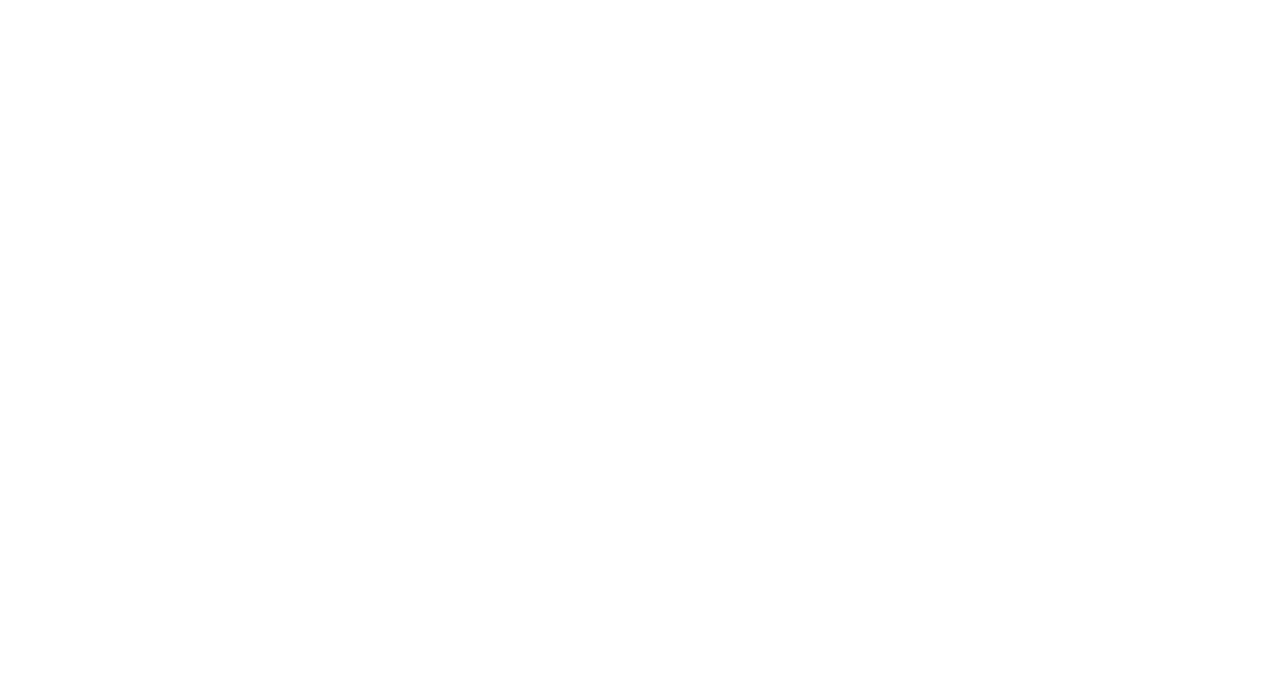
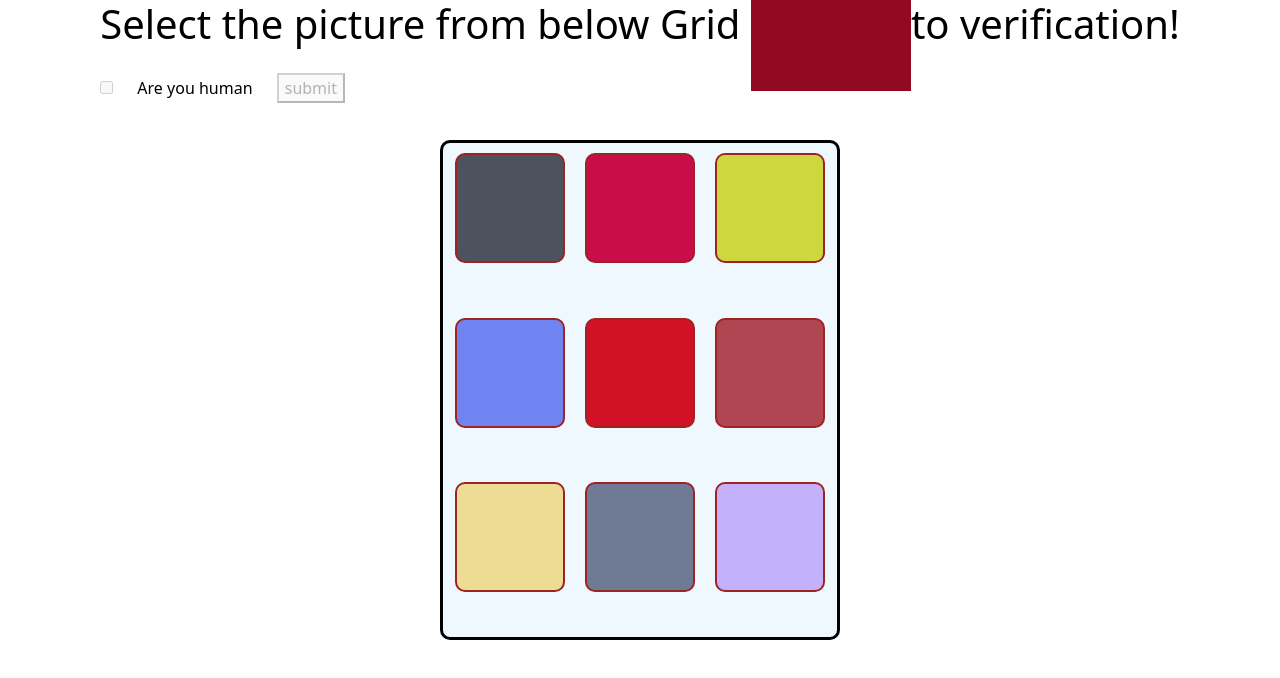
Before and after one commit to acciojob/I-am-not-a-robot-AmeyPank, a website: page main.html in a window 1280 px wide. Drawn offline with nearby package versions, Linux system fonts and the light colour scheme.

Commit message:
I am not a robot

```diff
--- a/main.html
+++ b/main.html
@@ -1,18 +1,53 @@
 <!DOCTYPE html>
 <html lang="en">
+
 <head>
   <meta charset="UTF-8" />
   <meta http-equiv="X-UA-Compatible" content="IE=edge" />
   <meta name="viewport" content="width=device-width, initial-scale=1.0" />
   <title>I'm not a robot</title>
   <link rel="stylesheet" href="style.css" />
+  <link rel="stylesheet" href="styles.css" />
+  <link href="https://cdn.jsdelivr.net/npm/bootstrap@5.2.3/dist/css/bootstrap.min.css" rel="stylesheet"
+    integrity="sha384-rbsA2VBKQhggwzxH7pPCaAqO46MgnOM80zW1RWuH61DGLwZJEdK2Kadq2F9CUG65" crossorigin="anonymous">
 </head>
+</head>
+
 <body>
-    <main>
     <!-- solution start -->
 
+    <div class="form_conrtainer">
+      <form action="/redirect.html">
+        <h1>
+          Select the picture from below  Grid <span id="SelectColor"></span>
+          to verification!
+        </h1>
+        <div class="bothbutton">
+          <input type="checkbox" id="checkbox">
+          <label for="checkbox"> Are you human</label>
+          <button class="btn-bg-light" id="button" type="submit">
+            submit
+          </button>
+        </div>
+      </form>
+    </div>
+
+    <div>
+      <div class="container">
+        <div class="element"></div>
+        <div class="element"></div>
+        <div class="element"></div>
+        <div class="element"></div>
+        <div class="element"></div>
+        <div class="element"></div>
+        <div class="element"></div>
+        <div class="element"></div>
+        <div class="element"></div>
+      </div>
+    </div>
+
     <!-- solution end -->
-    </main>
   <script src="./script.js"></script>
 </body>
+
 </html>
--- a/script.js
+++ b/script.js
@@ -1 +1,47 @@
 //your code here
+const checkbox = document.getElementById("checkbox");
+const submitBtn = document.querySelector("button[type=submit]");
+
+
+
+checkbox.disabled= true;
+submitBtn.disabled = true;
+
+
+const elements = document.querySelectorAll(".element");
+const SelectColor = document.getElementById("SelectColor")
+
+function getRandomColor(){
+    const  letter  = "1234567890ABCDEF";
+    let color = "#"
+    for (let i = 0; i <6; i++){
+        color += letter[Math.floor(Math.random() *16)];
+    }
+    return color;
+
+
+ }
+let colorArray= [];
+elements.forEach (function (element){
+const color = getRandomColor();
+colorArray.push(color);
+element.style.backgroundColor = color;
+});
+
+
+SelectColor.innetHTML =
+ colorArray[Math.floor(Math.random()* colorArray.length)];
+
+ elements.forEach((element)=> {
+ element.addEventListener("click", () => {
+         if (element.innerHTML === SelectColor.innerHTML) {
+             alert("You are Human");
+             checkbox.checked = true;
+             submitBtn.disabled = false;
+             submitBtn.classList.remove("btn-light");
+             submitBtn.classList.add("btn-success");
+         }
+         else {
+             alert("Please verify you are human");
+         }
+     })});
--- /dev/null
+++ b/styles.css
@@ -0,0 +1,58 @@
+body{
+    max-width: 5x00px;
+    margin: 0px;
+    display: flex;
+    flex-direction: column;
+    justify-content: center;
+    align-items: center;
+    color: rgb(76, 0, 142);
+    font-family: 'Segoe UI', Tahoma, Geneva, Verdana, sans-serif;
+}
+h1{
+    color: black;
+    margin: 4rem 0 ;
+
+}
+h1 span{
+    background-color: rgb(146, 9, 34);
+    margin-top: 20px;
+    padding: 2.5rem 5rem;
+
+}
+input [type="checkbox" ]{
+transform : scale(2);
+}
+label{
+    color: black;
+    padding: 20px;
+}
+.bothbutton{
+    padding-bottom: 20px ;
+}
+.container{
+    background-color: aliceblue;
+    padding: 10px;
+    width: 500px;
+    height: 500px;
+    display: grid;
+    grid-template-columns: repeat(3, 1fr);
+    gap: 20px;
+    border: 3px solid rgb(0, 0, 0);
+    border-radius: 10px;
+}
+.element{
+    width :110px;
+    height: 110px;
+    border: 2px solid rgb(158, 36, 36);
+    border-radius: 10px;
+    display: flex;
+    justify-content: center;
+    align-items: center;
+    color: white;
+}
+.element:hover{
+    color: burlywood;
+    background: #000;
+    cursor: pointer;
+
+}
```
Also changed, not shown: redirect.html (added, +13 -0 lines). Lines whose indentation alone changed are shown as unchanged.
